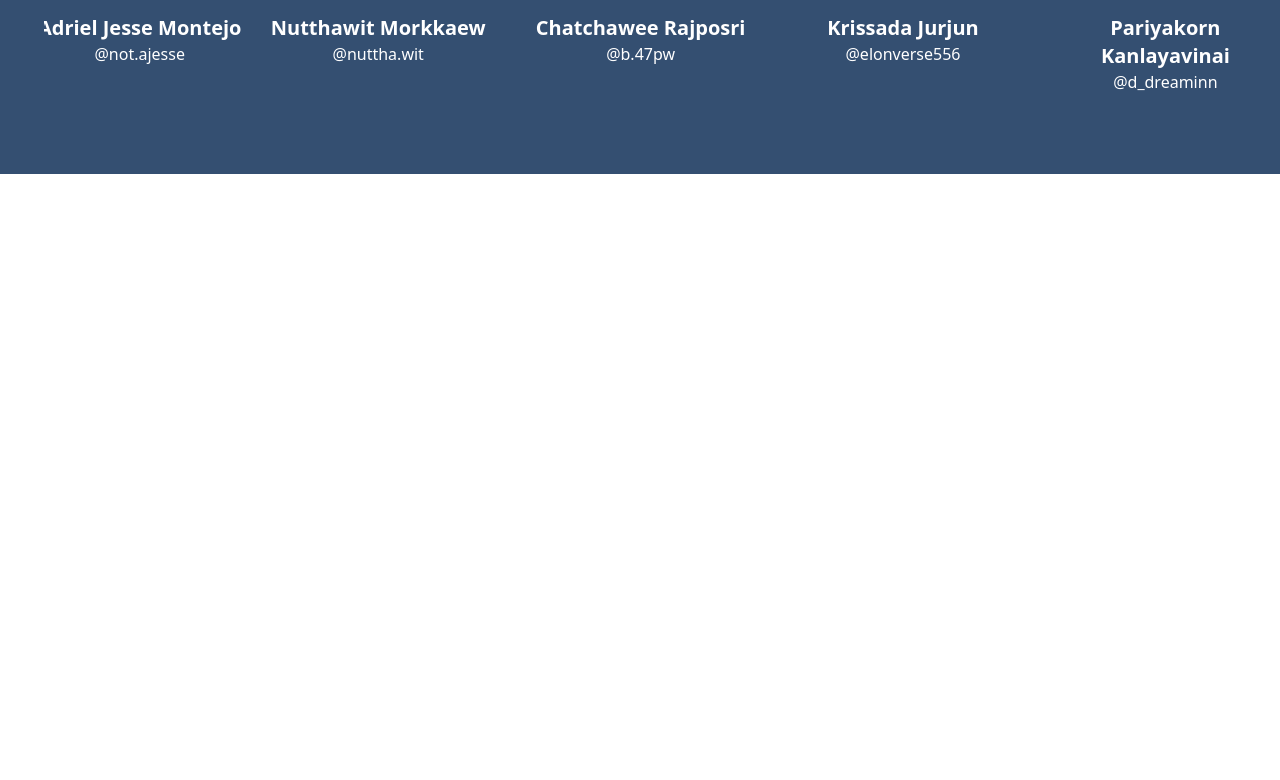
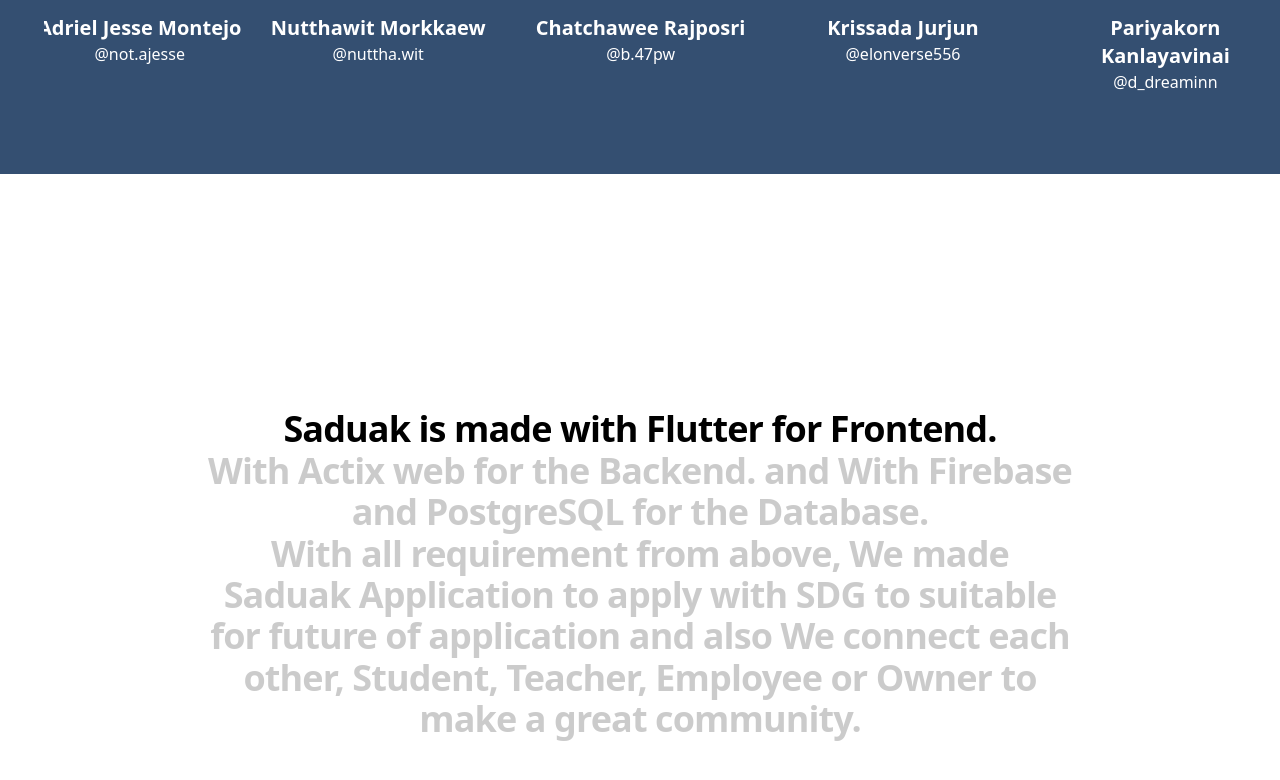
Before and after one commit to Nutthaweed/saduakweb, a Next.js app: page / in a window 1280 px wide. Shown: the part 1548-2328 px from the top of the page. Before the commit the page ends 1722 px from the top, so only its background shows below. Built offline with nearby package versions, Linux system fonts and the light colour scheme.

Commit message:
Making Opacity animation for Appintroduce

```diff
--- a/pages/AboutUs.tsx
+++ b/pages/AboutUs.tsx
@@ -119,6 +119,7 @@ const AboutUs: React.FC = () => {
           </Carousel>
         </div>
       </div>
+
     </section>
   );
 };
--- /dev/null
+++ b/pages/AppIntroduce.tsx
@@ -0,0 +1,47 @@
+"use client";
+
+import React, { useContext, useRef } from 'react';
+import s from '../src/app/appintroduce.module.css'
+import { ScrollContext } from '../utils/scroll-observer';
+
+const Opacityblock  = (
+    sectionProgress: number,
+    blockNo: number
+) => {
+    const progress = sectionProgress - blockNo
+    if (progress >= 0 &&  progress < 1) return 1
+    return 0.2
+}
+
+const AppIntroduce: React.FC = () => {
+    const { scrollY } = useContext(ScrollContext)
+    const refContainer = useRef<HTMLDivElement>(null)
+
+    const numOfpages = 3
+    let progress = 0
+
+    const { current: elContainer} = refContainer
+    if (elContainer) {
+        const { clientHeight, offsetTop } = elContainer
+        const screenH = window.innerHeight
+        const HalfH = screenH / 2
+        const percentY = Math.min(clientHeight + HalfH, Math.max(-screenH, scrollY - offsetTop) + HalfH) / clientHeight
+        progress = Math.min(numOfpages - 0.5, Math.max(0.5, percentY * numOfpages))
+    }
+
+    return(
+        <div ref={refContainer} className=" bg-white text-black">
+                <div className="min-h-screen max-w-5xl mx-auto px-10 lg:px-20 py-24 md:py-28 lg:py-36 flex flex-col justify-center items-center text-center text-2xl md:text-4xl tracking-tight font-semibold">
+                        <div className='leading-[1.15]'>
+                            <div className={s.appintroductionText} style={{ opacity: Opacityblock(progress, 0)}}><strong>Saduak</strong> is made with <strong>Flutter</strong> for Frontend.</div>
+                            <span className={`${s.appintroductionText} inline-block after:content-['_']`} style={{ opacity: Opacityblock(progress, 1)}}>With <strong>Actix web</strong> for the Backend. and With <strong>Firebase</strong> and <strong>PostgreSQL</strong> for the Database.</span>
+                            <span className={`${s.appintroductionText} inline-block `} style={{ opacity: Opacityblock(progress, 2)}}>With all requirement from above, We made Saduak Application to apply with  SDG to suitable for future of application and also We connect each other, Student, Teacher, Employee or Owner
+                                to make a great community.
+                            </span>
+                        </div>
+                </div>
+        </div>
+    )
+}
+
+export default AppIntroduce
--- /dev/null
+++ b/src/app/appintroduce.module.css
@@ -0,0 +1,3 @@
+.appintroductionText {
+    transition: opacity 0.4s;
+}
--- a/src/app/layout.tsx
+++ b/src/app/layout.tsx
@@ -1,6 +1,7 @@
 import type { Metadata } from "next";
 import "./globals.css";
 import Navbar from "../../components/Navbar";
+import ScrollObserver from "../../utils/scroll-observer";
 
 export const metadata: Metadata = {
   title: "Saduak Web",
@@ -15,8 +16,10 @@ export default function RootLayout({
   return (
     <html lang="en">
       <body>
+        <ScrollObserver>
         <Navbar />
         {children}
+        </ScrollObserver>
       </body>
     </html>
   );
--- a/src/app/page.tsx
+++ b/src/app/page.tsx
@@ -1,6 +1,7 @@
 import React from "react";
 import Introduction from "../../pages/Introduction";
 import AboutUs from "../../pages/AboutUs";
+import AppIntroduce from "../../pages/AppIntroduce";
 
 const Home: React.FC = () => {
   return (
@@ -26,6 +27,10 @@ const Home: React.FC = () => {
       <section className="">
         <AboutUs />
       </section>
+
+
+
+      <AppIntroduce />
     </div>
   );
 };
--- /dev/null
+++ b/utils/scroll-observer.tsx
@@ -0,0 +1,35 @@
+"use client";
+
+import React , {useCallback, useEffect, useState } from 'react';
+
+interface ScrollValue {
+    scrollY: number
+}
+
+export const ScrollContext = React.createContext<ScrollValue>({
+    scrollY: 0
+})
+
+interface ScrollChildren {
+    children: React.ReactNode;
+}
+
+const ScrollObserver: React.FC<ScrollChildren> = ({children}) => {
+    const [scrollY, setScrollY] = useState(0)
+    const handleScroll = useCallback(() => {
+        setScrollY(window.scrollY)
+    }, [])
+
+    useEffect(() => {
+        document.addEventListener('scroll', handleScroll, {passive: true})
+        return () => document.removeEventListener('scroll', handleScroll)
+    }, [handleScroll])
+
+    return (
+        <ScrollContext.Provider value={{scrollY}}>
+            {children}
+        </ScrollContext.Provider>
+    )
+}
+
+export default ScrollObserver
```
